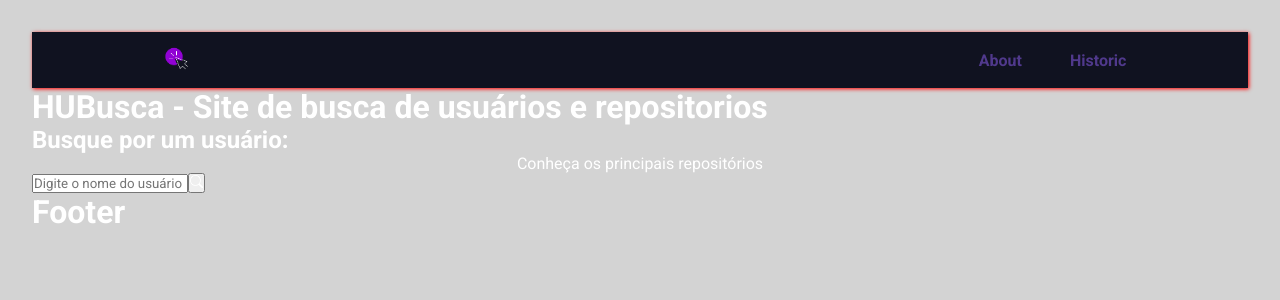
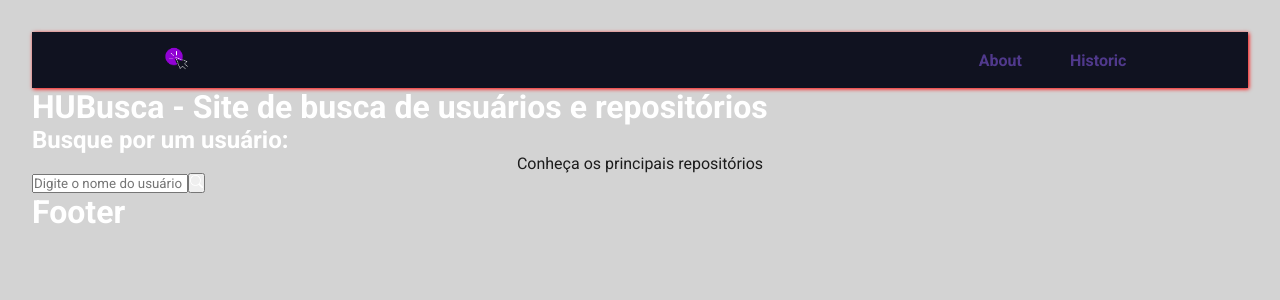
Before and after one commit to anna-braga-jesus/searchproject, a React (Vite) app: page /search in a window 1280 px wide. Shown: the top 300 px of the page. Built offline with nearby package versions, Linux system fonts and the light colour scheme.

Commit message:
feat: adding API consumption with Axios

```diff
--- a/src/components/Search.tsx
+++ b/src/components/Search.tsx
@@ -1,18 +1,25 @@
-import React from 'react';
-import { Link } from 'react-router-dom';
+import React, {useState} from 'react';
 import{BsSearch} from 'react-icons/bs';
 
+type SearchType = {
+    loadUser: (userName: string) => Promise<void>
+}
 
-export default function Search() {
+export default function Search({loadUser}: SearchType) {
+    const [ userName, setUserName] = useState("");
+
     return (
     <>
     <h2> Busque por um usuário: </h2>
     <p>Conheça os principais repositórios</p>
     <div>
-        <input type="text" placeholder='Digite o nome do usuário' />
-        <button>
+        <input type="text"
+        placeholder='Digite o nome do usuário'
+        onChange={(e)=> setUserName(e.target.value)}
+        />
+        <button onClick={() => loadUser(userName)}>
             <BsSearch />
-            </button>
+        </button>
     </div>
     </>
     )
--- a/src/index.css
+++ b/src/index.css
@@ -22,6 +22,7 @@ body{
 }
 p{
   text-align: center;
+  color: #1c1c1c;
 }
 a{
   text-decoration: none;
--- a/src/routes/Home.tsx
+++ b/src/routes/Home.tsx
@@ -1,18 +1,40 @@
-import React, { useState } from 'react';
-import { Link } from 'react-router-dom';
+import React,{ useState } from 'react';
+import { UserType } from '../types/User';
 import Search from '../components/Search';
-import Historic from './Historic';
 import { MenuMobile } from '../components/MenuMobile';
 import Footer from '../components/Footer';
+import axios from 'axios';
 
 export default function Home() {
+  const [user, setUser] = useState<UserType | null>(null);
 
+  const loadUser = async (userName: string) => {
+    try {
+      const response = await axios.get(`https://api.github.com/users/${userName}`);
+      const data = response.data;
+
+      const { avatar_url, id, nome, login, location, followers, following } = data;
+      const userData: UserType = {
+        avatar_url,
+        id,
+        nome,
+        login,
+        location,
+        followers,
+        following,
+      };
+      setUser(userData);
+    } catch (error) {
+      console.error('Error loading user:', error);
+    }
+  };
 
   return (
     <>
       <MenuMobile />
-      <h1>HUBusca - Site de busca de usuários e repositorios</h1>
-      <Search />
+      <h1>HUBusca - Site de busca de usuários e repositórios</h1>
+      <Search loadUser={loadUser} />
+      {user && <p>{user.login}</p>}
       <Footer />
     </>
   );
--- /dev/null
+++ b/src/types/User.tsx
@@ -0,0 +1,9 @@
+export type UserType = {
+    id: number;
+    nome: string;
+    avatar_url: string;
+    login: string;
+    location: string;
+    followers: number;
+    following: number;
+}
```
